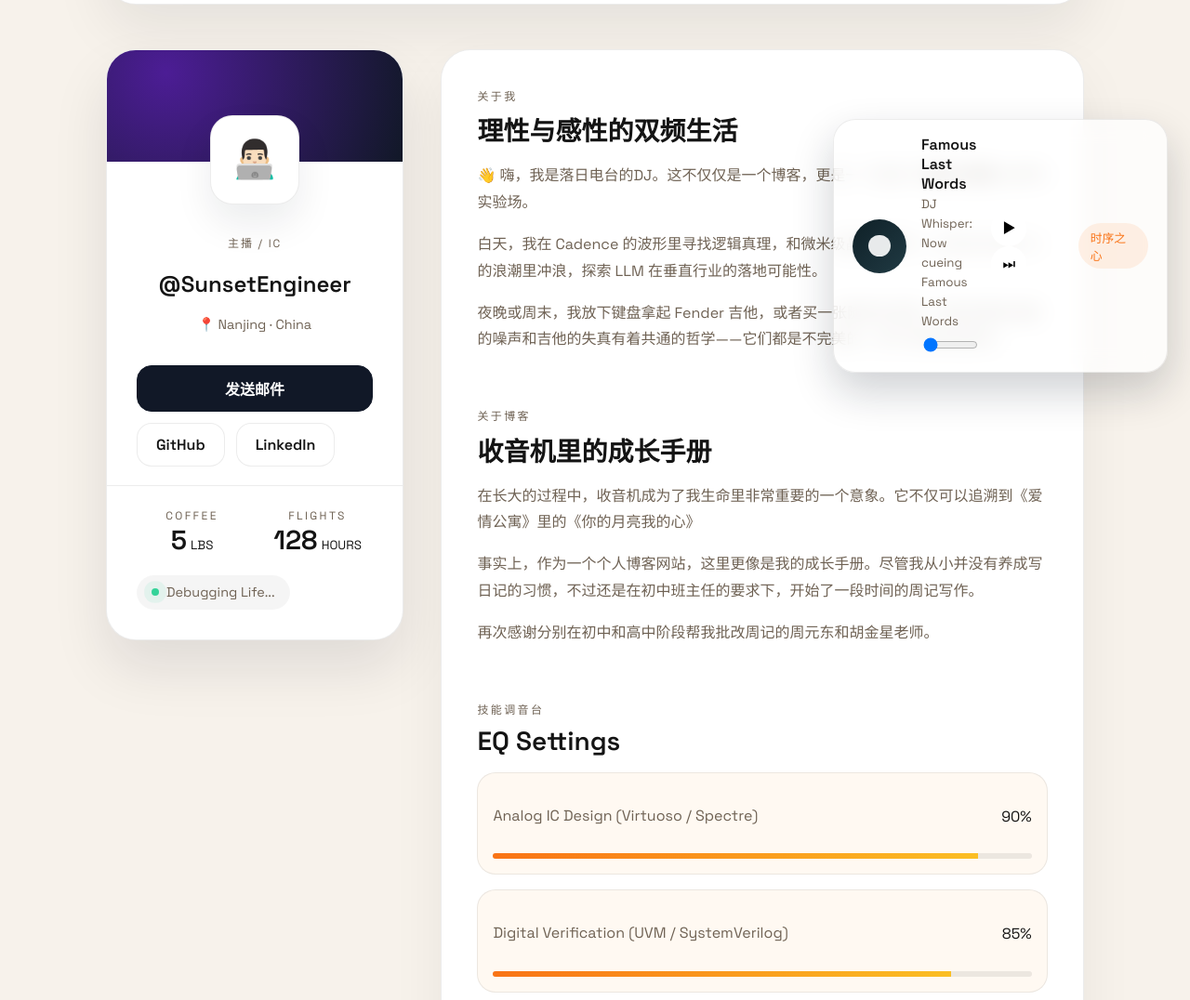
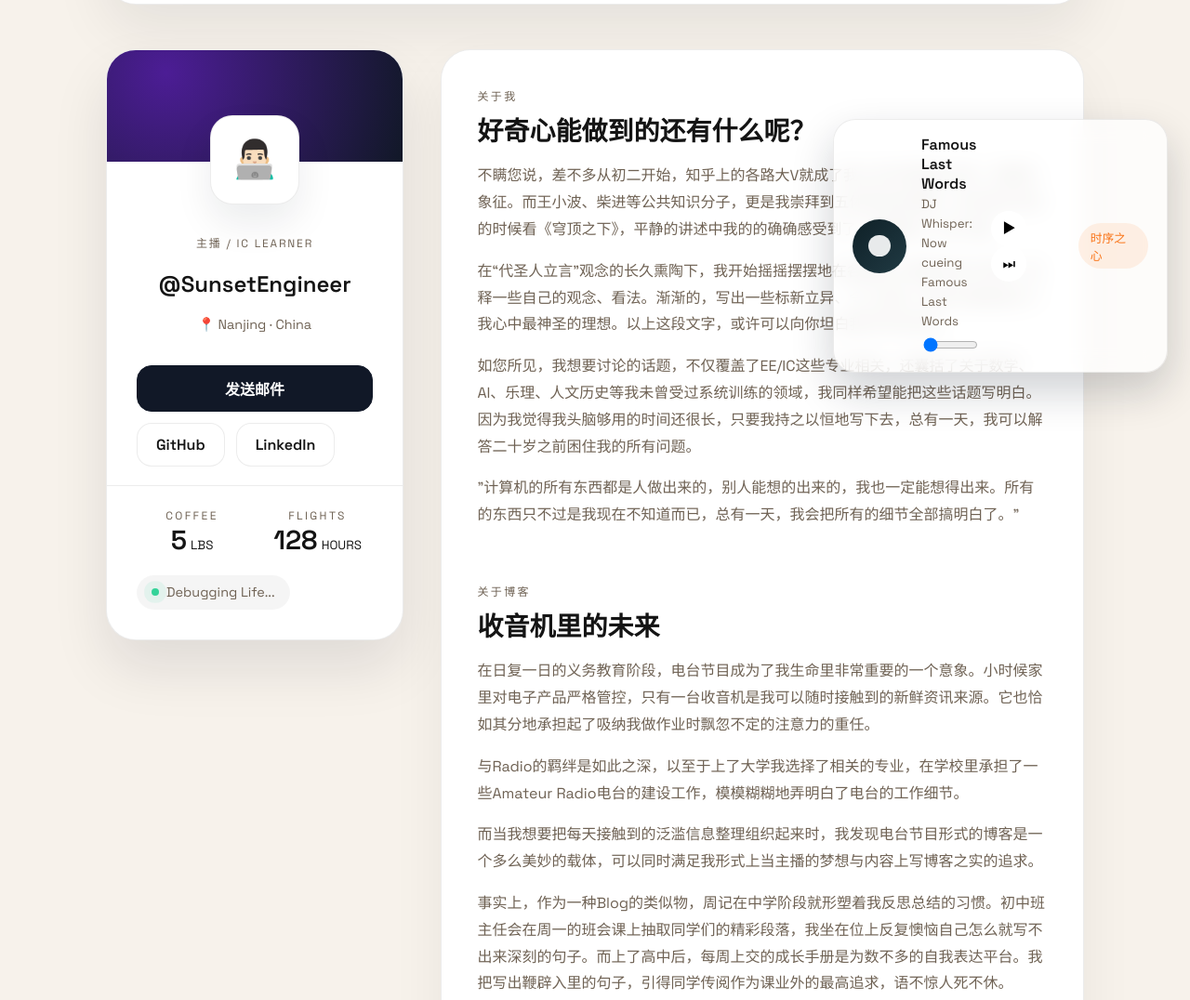
Before and after one commit to gravity-wh/WhisperHack.github.io, a plain HTML site: page aboutPage.html in a window 1280 px wide. Shown: the part 375-1451 px from the top of the page at 93% size. Drawn offline with Linux system fonts and the light colour scheme.

Commit message:
add a post

```diff
--- a/aboutPage.html
+++ b/aboutPage.html
@@ -55,7 +55,7 @@
           <div class="sr-id-card__banner"></div>
           <div class="sr-id-card__avatar" aria-hidden="true">👨🏻‍💻</div>
           <div class="sr-id-card__body">
-            <p class="sr-id-card__role">主播 / IC</p>
+            <p class="sr-id-card__role">主播 / IC Learner</p>
             <h2>@SunsetEngineer</h2>
             <p class="sr-id-card__meta">📍 Nanjing · China</p>
           </div>
@@ -90,19 +90,22 @@
           <article class="sr-about__section">
             <header>
               <span>关于我</span>
-              <h3>理性与感性的双频生活</h3>
+              <h3>好奇心能做到的还有什么呢？</h3>
             </header>
-            <p>👋 嗨，我是落日电台的DJ。这不仅仅是一个博客，更是一个游走于 <strong>理性与感性</strong> 边界的实验场。</p>
-            <p>白天，我在 Cadence 的波形里寻找逻辑真理，和微米级晶体管搏斗；也会在生成式 AI 的浪潮里冲浪，探索 LLM 在垂直行业的落地可能性。</p>
-            <p>夜晚或周末，我放下键盘拿起 Fender 吉他，或者买一张随机的机票。我相信模拟电路的噪声和吉他的失真有着共通的哲学——它们都是不完美的，而不完美构成真实。</p>
+            <p>不瞒您说，差不多从初二开始，知乎上的各路大V就成了我心目中智慧的代表、真理的象征。而王小波、柴进等公共知识分子，更是我崇拜到五体投地的偶像。还记得五年级的时候看《穹顶之下》，平静的讲述中我的的确确感受到了一种震撼人心的力量。</p>
+            <p>在“代圣人立言”观念的长久熏陶下，我开始摇摇摆摆地在各路别人能看见的文字里，阐释一些自己的观念、看法。渐渐的，写出一些标新立异、令人耳目一新的文章就成为了我心中最神圣的理想。以上这段文字，或许可以向你坦白我写作的动机。</p>
+            <p>如您所见，我想要讨论的话题，不仅覆盖了EE/IC这些专业相关，还囊括了关于数学、AI、乐理、人文历史等我未曾受过系统训练的领域，我同样希望能把这些话题写明白。因为我觉得我头脑够用的时间还很长，只要我持之以恒地写下去，总有一天，我可以解答二十岁之前困住我的所有问题。</p>
+            <p>"计算机的所有东西都是人做出来的，别人能想的出来的，我也一定能想得出来。所有的东西只不过是我现在不知道而已，总有一天，我会把所有的细节全部搞明白了。"</p>
           </article>
           <article class="sr-about__section">
             <header>
               <span>关于博客</span>
-              <h3>收音机里的成长手册</h3>
+              <h3>收音机里的未来</h3>
             </header>
-            <p>在长大的过程中，收音机成为了我生命里非常重要的一个意象。它不仅可以追溯到《爱情公寓》里的《你的月亮我的心》</p>
-            <p>事实上，作为一个个人博客网站，这里更像是我的成长手册。尽管我从小并没有养成写日记的习惯，不过还是在初中班主任的要求下，开始了一段时间的周记写作。</p>
+            <p>在日复一日的义务教育阶段，电台节目成为了我生命里非常重要的一个意象。小时候家里对电子产品严格管控，只有一台收音机是我可以随时接触到的新鲜资讯来源。它也恰如其分地承担起了吸纳我做作业时飘忽不定的注意力的重任。</p>
+            <p>与Radio的羁绊是如此之深，以至于上了大学我选择了相关的专业，在学校里承担了一些Amateur Radio电台的建设工作，模模糊糊地弄明白了电台的工作细节。</p>
+            <p>而当我想要把每天接触到的泛滥信息整理组织起来时，我发现电台节目形式的博客是一个多么美妙的载体，可以同时满足我形式上当主播的梦想与内容上写博客之实的追求。</p>
+            <p>事实上，作为一种Blog的类似物，周记在中学阶段就形塑着我反思总结的习惯。初中班主任会在周一的班会课上抽取同学们的精彩段落，我坐在位上反复懊恼自己怎么就写不出来深刻的句子。而上了高中后，每周上交的成长手册是为数不多的自我表达平台。我把写出鞭辟入里的句子，引得同学传阅作为课业外的最高追求，语不惊人死不休。</p>
             <p>再次感谢分别在初中和高中阶段帮我批改周记的周元东和胡金星老师。</p>
           </article>
           <article class="sr-about__section">
```
Also changed, not shown: content/posts.json (+10 -1 lines), 2 other files.
